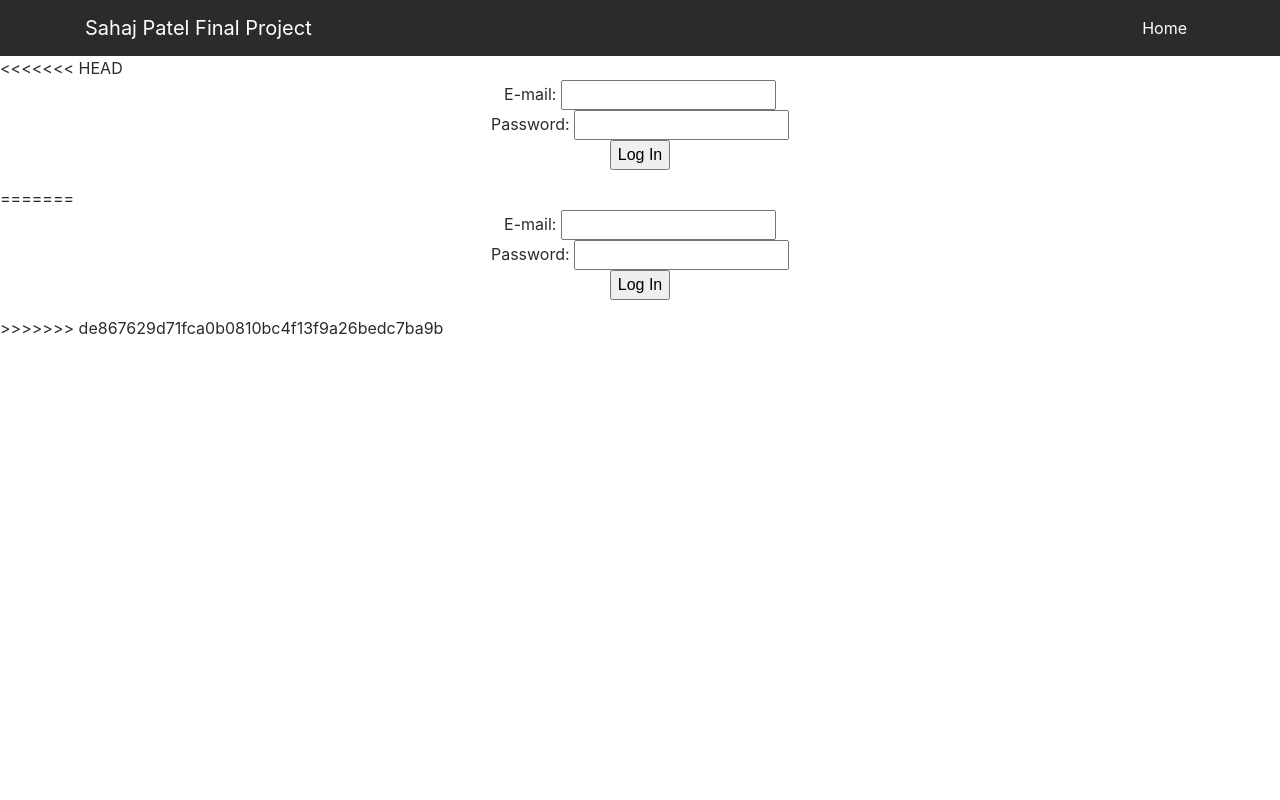
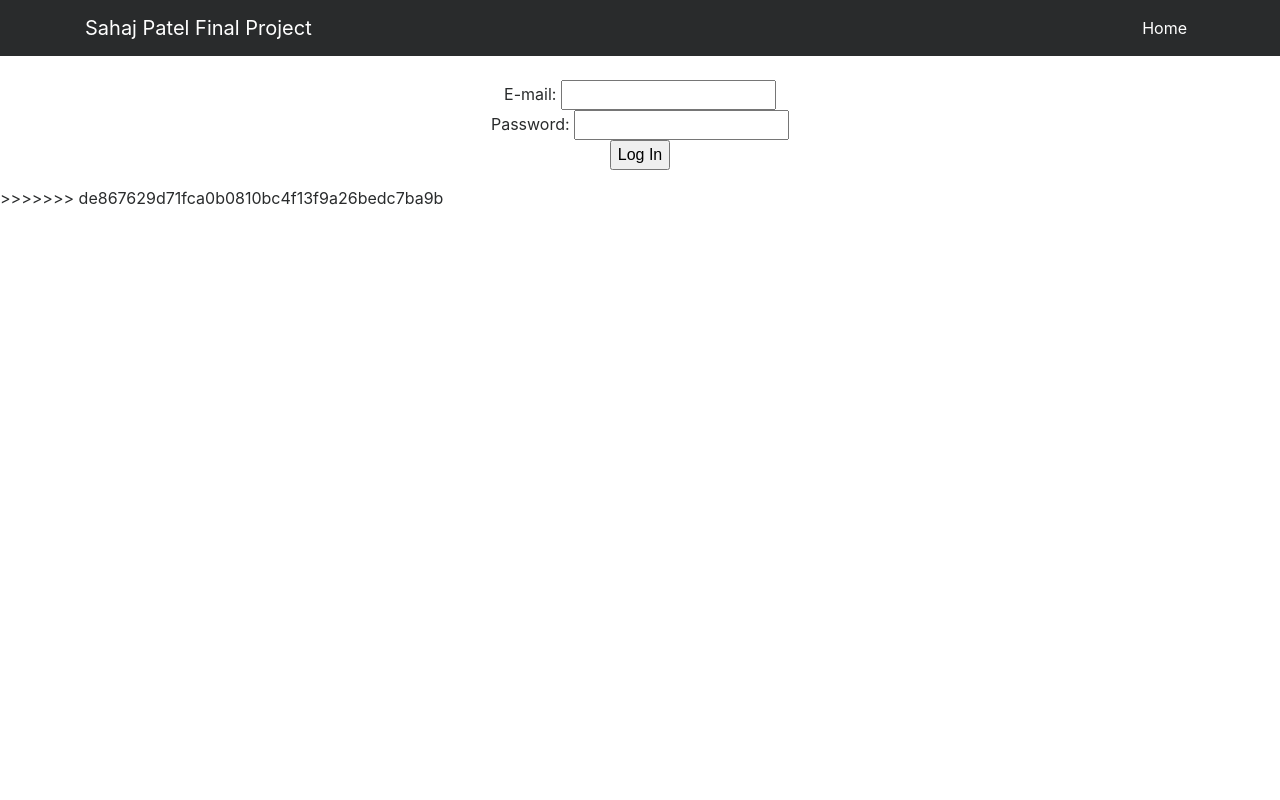
Before and after one commit to sjp46/FinalProject, a PHP site: page /login.php in a window 1280 px wide. Run offline with PHP 8.4, Linux system fonts and the light colour scheme; data that the repository does not hold is empty.

Commit message:
Update login.php

```diff
--- a/login.php
+++ b/login.php
@@ -1,92 +1,3 @@
-<<<<<<< HEAD
-<?php
-    require('database.php');
-    include('form-handler.php')
-?>
-<!DOCTYPE html>
-<html lang="en">
-
-
-<head>
-
-    <meta charset="utf-8">
-    <meta name="viewport" content="width=device-width, initial-scale=1, shrink-to-fit=no">
-    <meta name="description" content="">
-    <meta name="author" content="">
-
-    <title>IS218 Final Project</title>
-
-    <!-- Bootstrap core CSS -->
-    <link href="vendor/bootstrap/css/bootstrap.min.css" rel="stylesheet">
-
-    <!-- Custom styles for this template -->
-    <style>
-    body {
-        padding-top: 54px;
-    }
-
-    @media (min-width: 992px) {
-        body {
-            padding-top: 56px;
-        }
-    }
-    /* Temporary navbar container fix */
-
-    .navbar-toggler {
-        z-index: 1;
-    }
-
-    @media (max-width: 576px) {
-        nav > .container {
-            width: 100%;
-        }
-    }
-    </style>
-
-</head>
-
-<body>
-
-    <!-- Navigation -->
-    <nav class="navbar fixed-top navbar-toggleable-md navbar-inverse bg-inverse">
-        <button class="navbar-toggler navbar-toggler-right" type="button" data-toggle="collapse" data-target="#navbarExample" aria-controls="navbarExample" aria-expanded="false" aria-label="Toggle navigation">
-            <span class="navbar-toggler-icon"></span>
-        </button>
-        <div class="container">
-            <a class="navbar-brand" href="#">Sahaj Patel Final Project</a>
-            <div class="collapse navbar-collapse" id="navbarExample">
-                <ul class="navbar-nav ml-auto">
-                    <li class="nav-item active">
-                        <a class="nav-link" href="index.html">Home <span class="sr-only">(current)</span></a>
-                    </li>
-                </ul>
-            </div>
-        </div>
-    </nav>
-
-    <!-- Page Content -->
-    <div class="container">
-        <div class="row">
-            <div class="col-lg-12 text-center">
-                <form action="insert.php" method="get">
-                    E-mail: <input type="email" name="email"><br>
-                    Password: <input type="password" name="password"><br>
-                    <a href="todo.php"><input type="button" value= "Log In"></a>
-                </form>
-
-            </div>
-        </div>
-    </div>
-
-    <!-- Bootstrap core JavaScript -->
-    <script src="vendor/jquery/jquery.min.js"></script>
-    <script src="vendor/tether/tether.min.js"></script>
-    <script src="vendor/bootstrap/js/bootstrap.min.js"></script>
-
-</body>
-
-</html>
-=======
 <?php
     require('database.php');
     include('form-handler.php')
```
